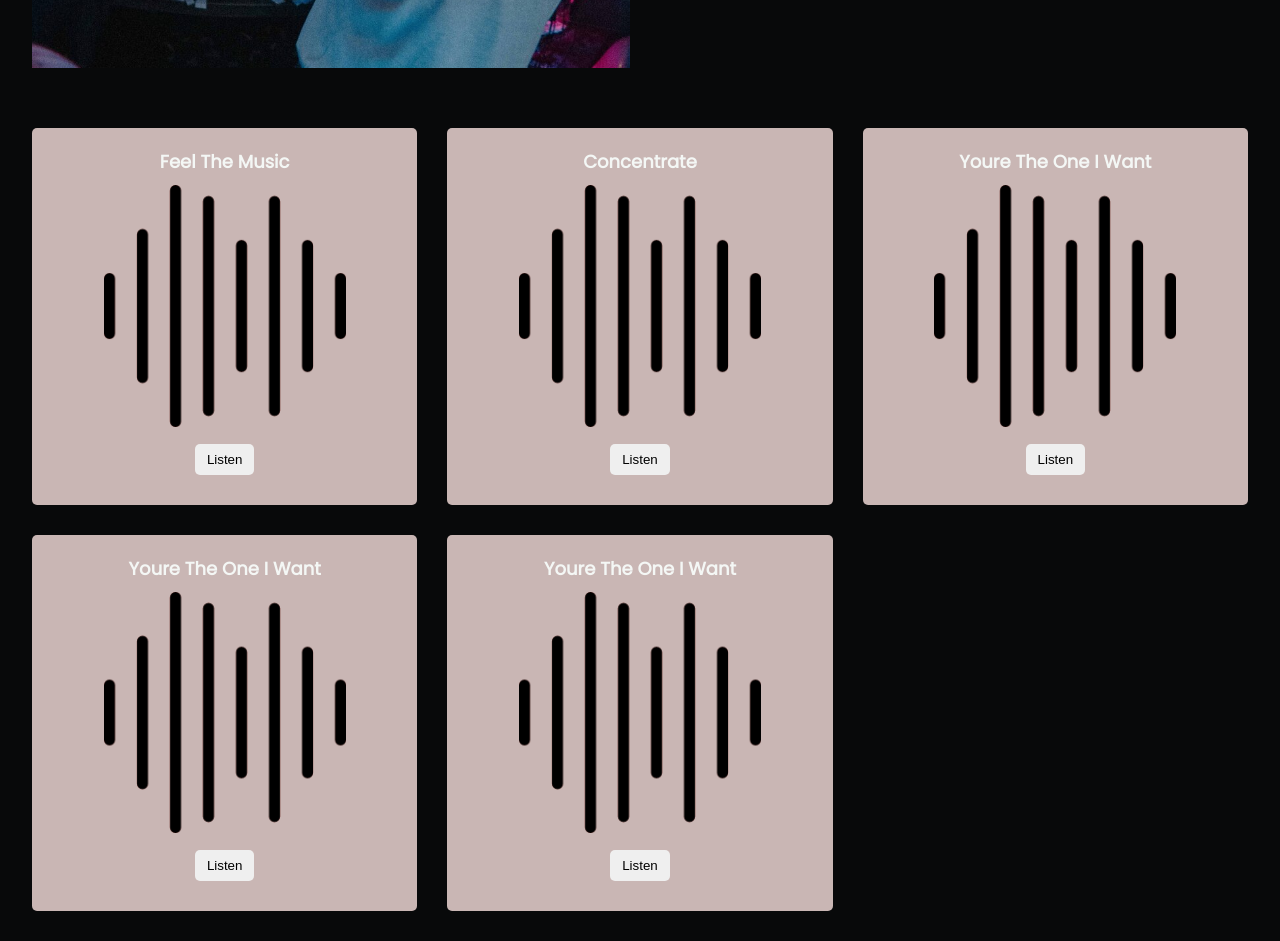
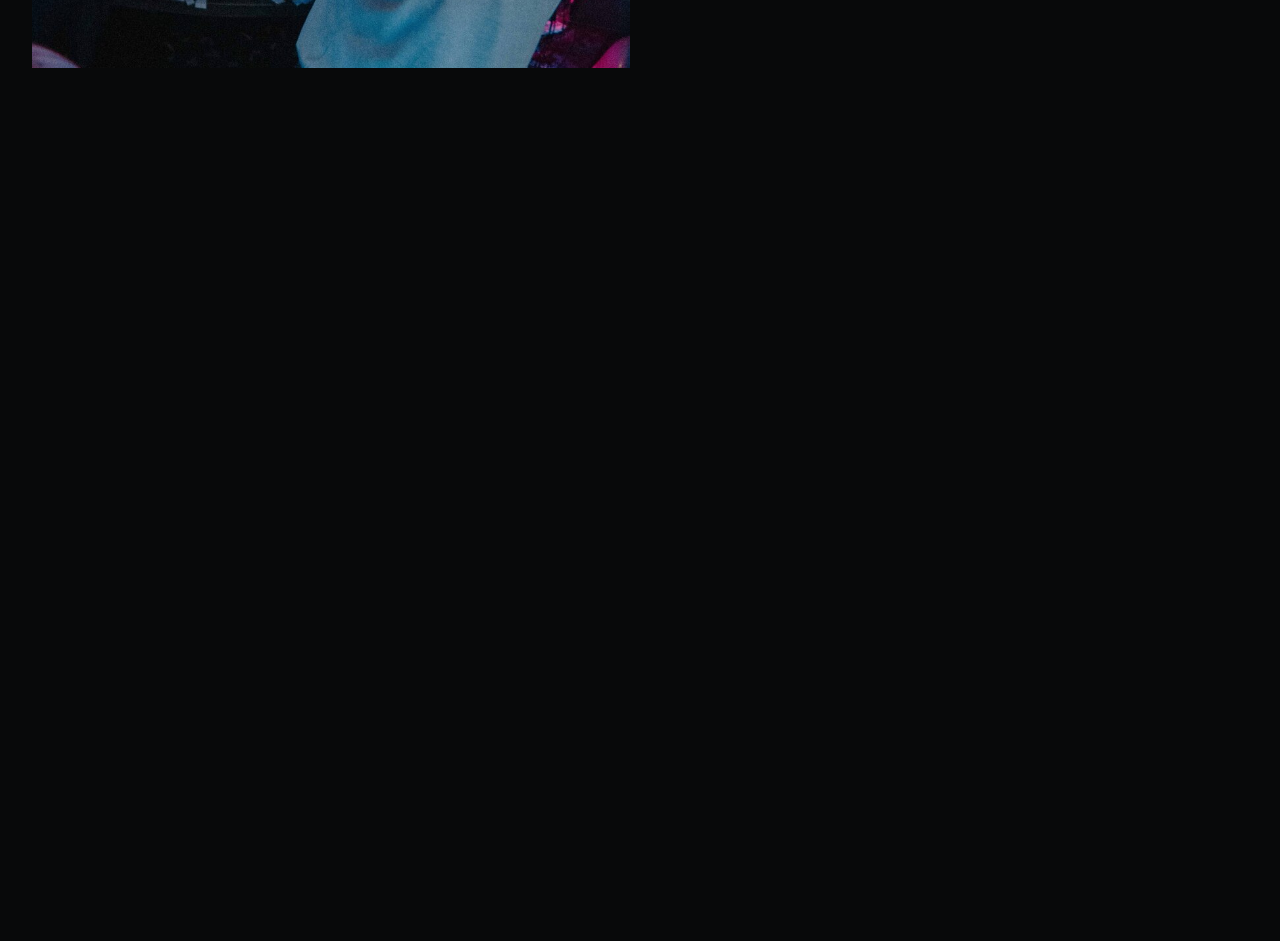
Before and after one commit to juanoliver995/Fede-Aliprandi, a React (Vite) app: page / in a window 1280 px wide. Shown: the part 1220-2161 px from the top of the page. After the commit the page ends 1318 px from the top, so only its background shows below. Built offline with nearby package versions, Linux system fonts and the light colour scheme.

Commit message:
first day

```diff
--- a/src/App.jsx
+++ b/src/App.jsx
@@ -1,19 +1,19 @@
-import { useState } from "react"
+// import { useState } from "react"
 import Nav from "./components/Nav"
 import Header from "./components/Header"
 import Slider from "./components/Slider"
 import Description from "./components/Description"
-import MusicList from "./components/MusicList"
+// import MusicList from "./components/MusicList"
 
 function App() {
-  const [trackListen, setTrackListen] = useState({})
+  // const [trackListen, setTrackListen] = useState({})
 
-  const handlePlay = (track) => {
-    if (trackListen.id !== track.id) {
-      setTrackListen(track)
-      setPlay(true)
-    }
-  }
+  // const handlePlay = (track) => {
+  //   if (trackListen.id !== track.id) {
+  //     setTrackListen(track)
+  //     setPlay(true)
+  //   }
+  // }
 
   return (
     <div className="container">
@@ -21,7 +21,7 @@ function App() {
       <Header />
       <Slider />
       <Description />
-      <MusicList handlePlay={handlePlay} />
+      {/* <MusicList handlePlay={handlePlay} /> */}
 
 
     </div>
```
